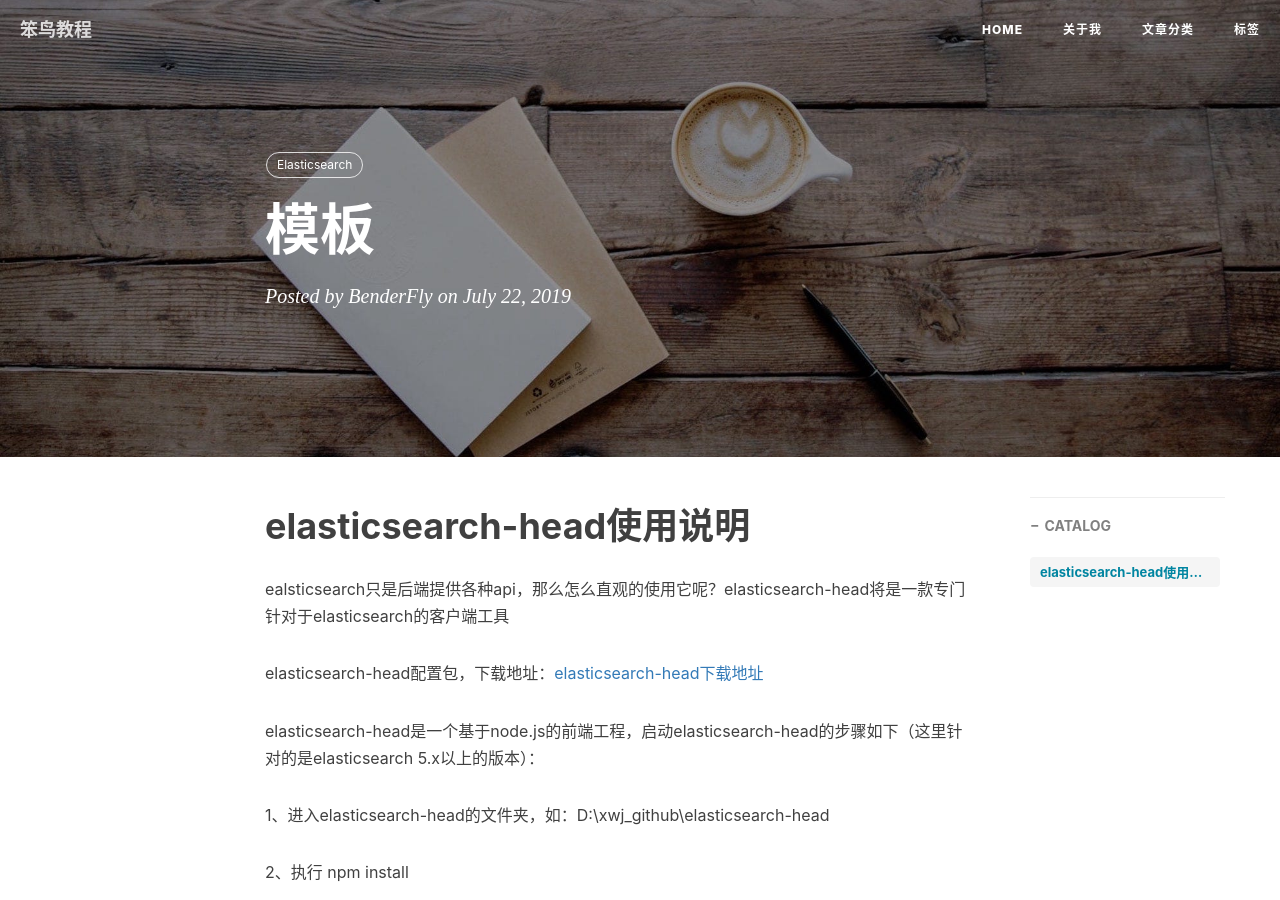
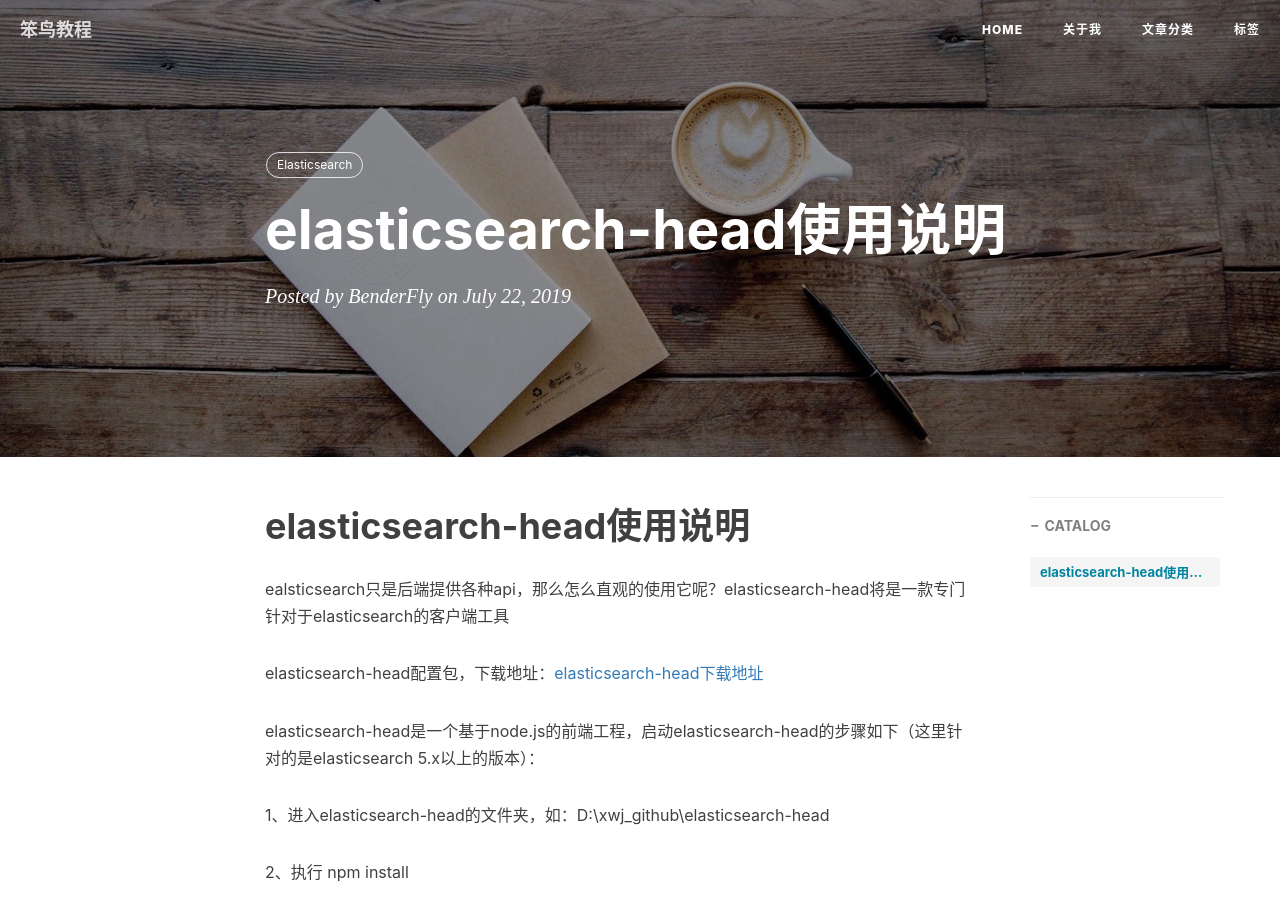
Before and after one commit to handerfly/handerfly.github.io, a Jekyll site: the page built from _posts/2019-07-22-elasticsearch-head使用说明.md, in a window 1280 px wide and 900 px high. Built offline with Jekyll 4.4.1, drawn with Linux system fonts in a browser that asks for light colours; nearby versions of some CDN libraries; comment, search, counter and statistics services are not loaded.

Commit message:
Update 2019-07-22-elasticsearch-head使用说明.md

```diff
--- a/_posts/2019-07-22-elasticsearch-head使用说明.md
+++ b/_posts/2019-07-22-elasticsearch-head使用说明.md
@@ -1,6 +1,6 @@
 ---
 layout:     post
-title:      模板
+title:      elasticsearch-head使用说明
 date:       2019-07-22
 author:     BenderFly
 header-img: img/post-bg-coffee.jpeg
```
Also changed, not shown: other parts of _posts/2019-07-22-elasticsearch-head使用说明.md (+1 -1 lines).
